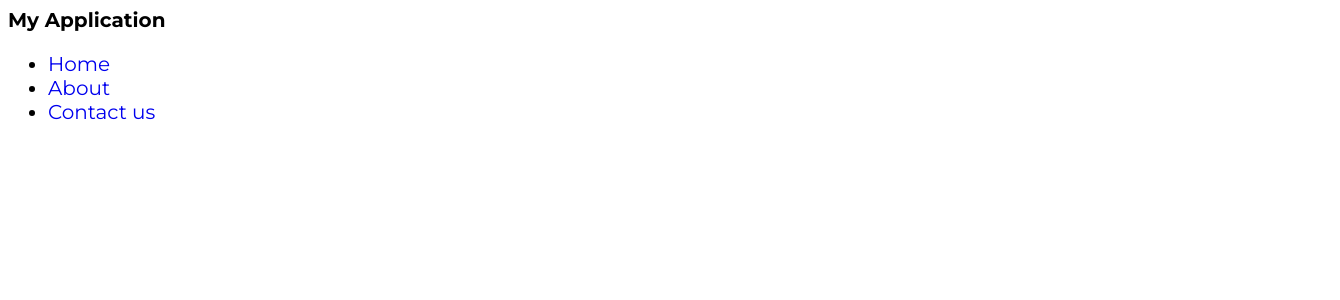
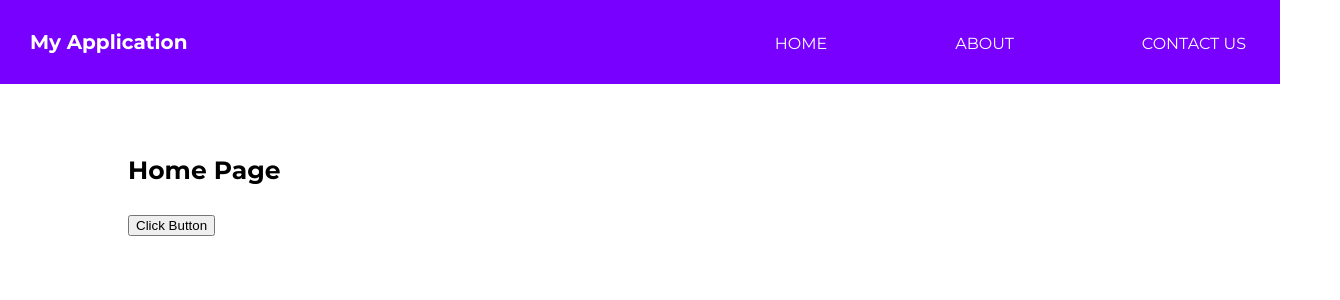
Before and after one commit to e-remington-lee/Angular-tutorial, an Angular app: page / in a window 1280 px wide. Shown: the top 300 px of the page, 1340 px wide, since content can reach past the window. Built offline with nearby package versions, Linux system fonts and the light colour scheme.

Commit message:
working webpage with routings figured out

```diff
--- a/src/app/app-routing.module.ts
+++ b/src/app/app-routing.module.ts
@@ -1,7 +1,17 @@
 import { NgModule } from '@angular/core';
 import { Routes, RouterModule } from '@angular/router';
+import { HomeComponent } from './home/home.component';
+import { ContactComponent } from './contact/contact.component';
+import { AboutComponent } from './about/about.component';
 
-const routes: Routes = [];
+const routes: Routes = [
+  { path: '', component: HomeComponent },
+  { path: 'contact', component: ContactComponent },
+  { path: 'about', component: AboutComponent },
+
+
+
+];
 
 @NgModule({
   imports: [RouterModule.forRoot(routes)],
--- a/src/app/home/home.component.html
+++ b/src/app/home/home.component.html
@@ -1,3 +1,9 @@
-<p>
-  home works!
-</p>
+<!-- <h1 [ngClass]="{
+  'gray': homestyle,
+   'large':!homestyle}">Home Page</h1> -->
+<h1 [ngStyle]="{
+    'color': homestyle ? 'gray':'black',
+    'font-size': !homestyle ? '1em': '4em'}">Home Page</h1>
+
+
+<button (click)="firstclick()">Click Button</button>
--- a/src/app/home/home.component.scss
+++ b/src/app/home/home.component.scss
@@ -0,0 +1,7 @@
+.gray {
+    color: gray;
+}
+
+.large {
+    font-size: 2em;
+}
--- a/src/app/home/home.component.ts
+++ b/src/app/home/home.component.ts
@@ -7,9 +7,17 @@ import { Component, OnInit } from '@angular/core';
 })
 export class HomeComponent implements OnInit {
 
+  homestyle: boolean = false;
+
   constructor() { }
 
   ngOnInit() {
+  console.log("Home page!!")
+  }
+
+  firstclick(){
+
+    this.homestyle = true;
   }
 
 }
--- a/src/app/nav/nav.component.html
+++ b/src/app/nav/nav.component.html
@@ -1,6 +1,6 @@
 <header>
-    <div class="w3-container w3-blue">
-      <b routerLink="/" class="logo">{{appTitle}}</b>
+    <div class="container">
+      <a routerLink="/" class="logo">{{appTitle}}</a>
       <nav>
         <ul>
           <li><a routerLink="/">Home</a></li>
--- a/src/app/nav/nav.component.scss
+++ b/src/app/nav/nav.component.scss
@@ -0,0 +1,34 @@
+header {
+    background: #7700FF;
+
+
+    .logo {
+        font-weight: bold;
+    }
+
+    nav {
+        justify-self: right;
+
+        ul {
+            list-style-type: none;
+            margin: 0; padding: 0;
+
+            li {
+                float: left;
+
+                a {
+                    padding: 4em;
+                    text-transform: uppercase;
+                    font-size: .8em;
+                    // font-weight: bold;
+
+
+                    &:hover {
+                        background: #8E2BFF;
+
+                    }
+                }
+            }
+        }
+    }
+}
--- a/src/styles.scss
+++ b/src/styles.scss
@@ -2,8 +2,8 @@
 @import url('https://fonts.googleapis.com/css?family=Montserrat:400,700');
 
 body, html {
-    height: 10%;
-    margin: 5 auto;
+    height: 100%;
+    margin: 0 auto;
 }
 
 body {
@@ -16,9 +16,9 @@ a {
 }
 
 .container {
-    width: 80%;
+    width: 100%;
     margin: 0 auto;
-    padding: 1.3em;
+    padding: 1.5em;
     display: grid;
     grid-template-columns: 30% auto;
 
@@ -31,4 +31,5 @@ section {
     width: 80%;
     margin: 0 auto;
     padding: 2em;
+    font-size: 25px;
 }
```
Also changed, not shown: src/app/app.component.html (+2 -20 lines).
